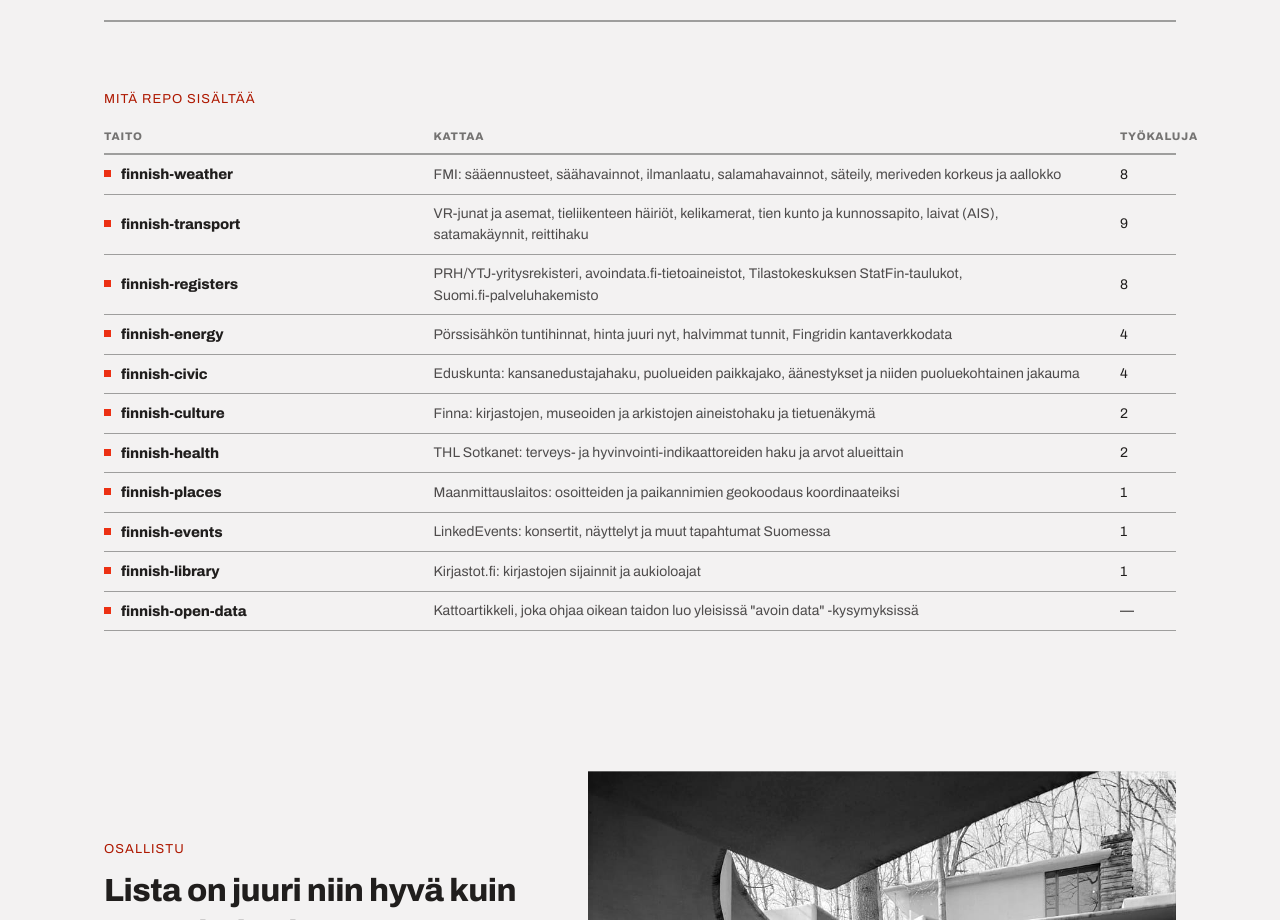
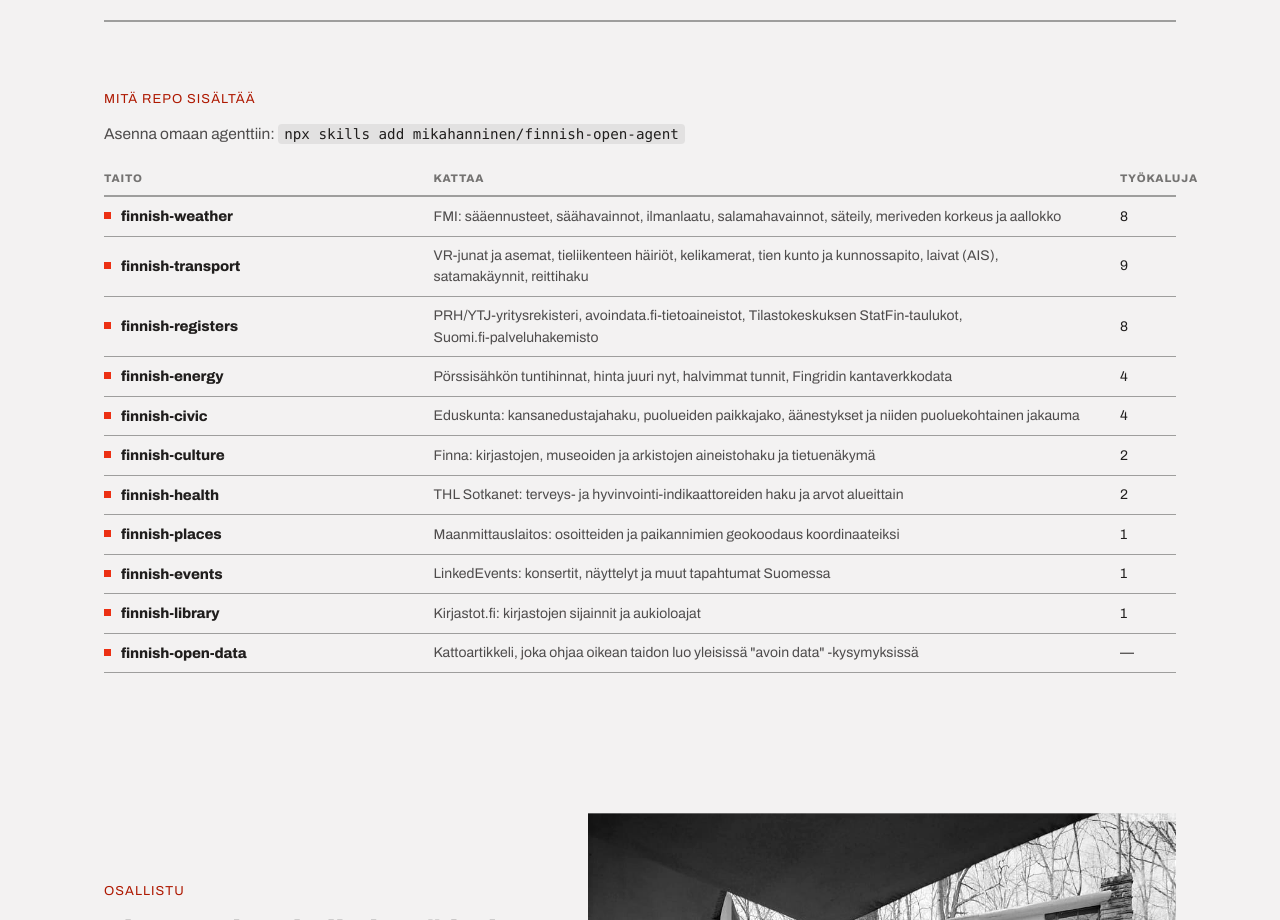
Before and after one commit to mikahanninen/finnish-open-agent, a plain HTML site: page docs/index.html in a window 1280 px wide. Shown: the part 1780-2700 px from the top of the page. Drawn offline with Linux system fonts and the light colour scheme; no server answers.

Commit message:
Document npx-installable skills via vercel-labs/skills CLI
The skills/<name>/SKILL.md layout already matches what `npx skills
add` expects (verified live: it clones the repo and correctly finds
all 11 skills with zero changes needed). Add the install command to
the README, skills/README, and the landing page's skills section so
it's actually discoverable.

```diff
--- a/docs/index.html
+++ b/docs/index.html
@@ -145,6 +145,12 @@ body { margin: 0; text-wrap: pretty; }
 /* — skills table (drawn structure, same grammar as .table in the DS: 2px
    rule under the head, 1px seams between rows — a directory, not cards) — */
 .skills { padding: calc(2.5 * var(--leading)) 0 calc(3 * var(--leading)); }
+.skills-install { font-size: 15.5px; line-height: var(--leading); margin: 0;
+  color: color-mix(in srgb, var(--color-text) 78%, transparent); }
+.skills-install code { font-family: ui-monospace, "SF Mono", Menlo, Consolas, monospace;
+  font-size: 0.92em; color: var(--color-text);
+  background: color-mix(in srgb, var(--color-text) 8%, transparent);
+  padding: 2px 6px; border-radius: 4px; }
 .skills .table { margin-top: calc(var(--leading) - var(--half)); table-layout: fixed; }
 .skills .table th:first-child, .skills .table td:first-child { padding-left: 0; width: 30%; }
 .skills .table th:last-child, .skills .table td:last-child { padding-right: 0; width: 64px; }
@@ -320,6 +326,7 @@ body[data-baselines]::after {
 
   <section class="skills" id="skills">
     <span class="kicker" data-i18n="skills.kicker">Mitä repo sisältää</span>
+    <p class="skills-install" data-i18n="skills.install">Asenna omaan agenttiin: <code>npx skills add mikahanninen/finnish-open-agent</code></p>
     <table class="table">
       <thead>
         <tr>
@@ -402,6 +409,7 @@ body[data-baselines]::after {
     'feat.4t': 'Kept current',
     'feat.4c': 'The agent landscape turns over weekly. Entries are dated, revisited, and quietly retired when they stop being the answer — so the list stays short enough to trust.',
     'skills.kicker': "What's in the repo",
+    'skills.install': 'Install into your own agent: <code>npx skills add mikahanninen/finnish-open-agent</code>',
     'skills.th1': 'Skill', 'skills.th2': 'Covers', 'skills.th3': 'Tools',
     'skills.weather': 'FMI: forecasts, station observations, air quality, lightning, radiation, sea level & waves',
     'skills.transport': 'VR trains & stations, road-traffic disruptions, weather cameras, road condition & maintenance, ships (AIS), port calls, journey routing',
```
Also changed, not shown: 2 other files.
